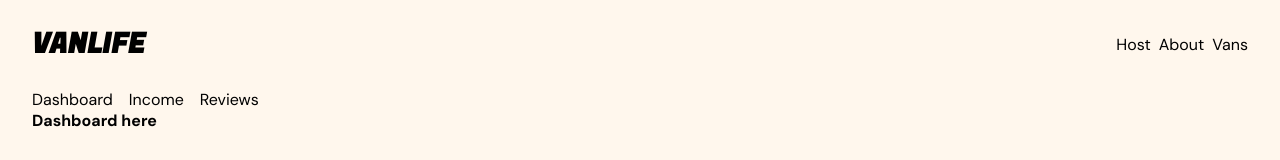
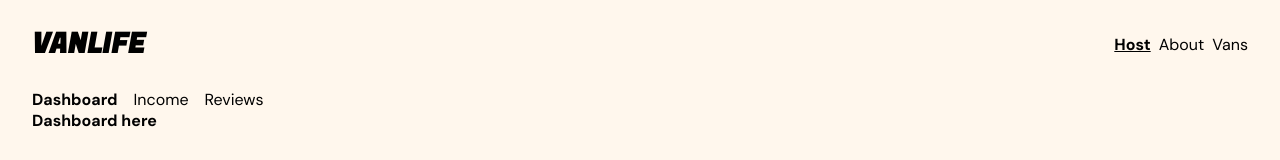
Before and after one commit to agworkgit/vanlife, a React (Vite) app: page /host in a window 1280 px wide. Shown: the top 160 px of the page. Built offline with nearby package versions, Linux system fonts and the light colour scheme; what miragejs would draw is missing.

Commit message:
UI: swapped Link with NavLink to get active state

```diff
--- a/src/UI/Navbar.jsx
+++ b/src/UI/Navbar.jsx
@@ -1,18 +1,27 @@
 // Imports
-import { Link } from "react-router-dom";
+import { NavLink } from "react-router-dom";
 
 export default function Navbar() {
    return (
       <nav className="navbar">
-         <Link className="link" to="/host">
+         <NavLink
+            className={({ isActive }) => (isActive ? "active-link" : "link")}
+            to="/host"
+         >
             Host
-         </Link>
-         <Link className="link" to="/about">
+         </NavLink>
+         <NavLink
+            className={({ isActive }) => (isActive ? "active-link" : "link")}
+            to="/about"
+         >
             About
-         </Link>
-         <Link className="link" to="/vans">
+         </NavLink>
+         <NavLink
+            className={({ isActive }) => (isActive ? "active-link" : "link")}
+            to="/vans"
+         >
             Vans
-         </Link>
+         </NavLink>
       </nav>
    );
 }
--- a/src/index.css
+++ b/src/index.css
@@ -38,10 +38,16 @@ body {
 
 /* Navbar Links */
 
-.navbar > .link {
+.link {
    cursor: pointer;
    text-decoration: none;
    color: black;
+}
+
+.active-link {
+   color: black;
+   text-decoration: underline;
+   font-weight: bold;
 }
 
 /* Button */
@@ -240,7 +246,3 @@ body {
    text-decoration: none;
    color: black;
 }
-
-.host-nav > a:hover {
-   text-decoration: underline;
-}
--- a/src/pages/host/HostLayout.jsx
+++ b/src/pages/host/HostLayout.jsx
@@ -1,13 +1,28 @@
 // Imports
-import { Link, Outlet } from "react-router-dom";
+import { NavLink, Outlet } from "react-router-dom";
 
 export default function HostLayout() {
    return (
       <section className="standard-page">
          <nav className="host-nav">
-            <Link to="/host">Dashboard</Link>
-            <Link to="/host/income">Income</Link>
-            <Link to="/host/reviews">Reviews</Link>
+            <NavLink
+               className={({ isActive }) => (isActive ? "active-link" : "link")}
+               to="/host"
+            >
+               Dashboard
+            </NavLink>
+            <NavLink
+               className={({ isActive }) => (isActive ? "active-link" : "link")}
+               to="/host/income"
+            >
+               Income
+            </NavLink>
+            <NavLink
+               className={({ isActive }) => (isActive ? "active-link" : "link")}
+               to="/host/reviews"
+            >
+               Reviews
+            </NavLink>
          </nav>
          <Outlet />
       </section>
```
